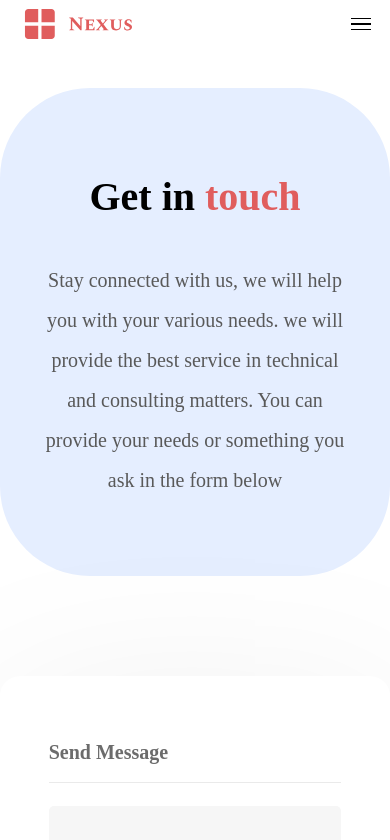
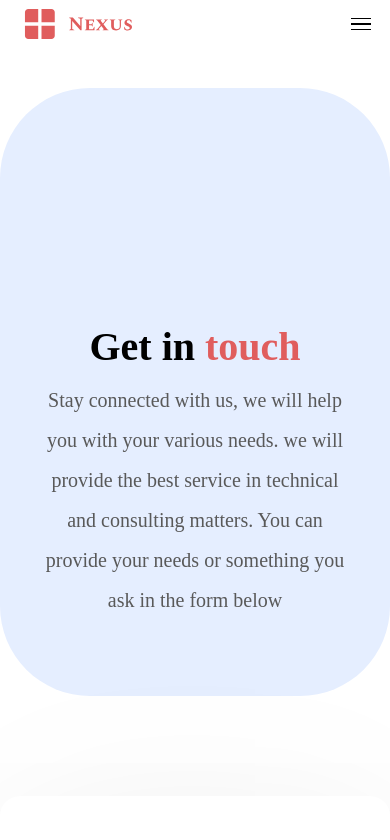
Before and after one commit to auscode/brochure-website, a React (Vite) app: page /contact in a window 390 px wide. Shown: the top 840 px of the page. Built offline with nearby package versions, Linux system fonts and the light colour scheme; a web font is replaced by a local one.

Commit message:
small screen size of contact text is handled

```diff
--- a/src/pages/Contact/index.jsx
+++ b/src/pages/Contact/index.jsx
@@ -120,9 +120,9 @@ const ContactPage = () => {
         {/* </div> */}
         <div className="flex flex-col items-start justify-start md:px-5 w-[92%] sm:px-0 md:w-full">
           <div className="bg-blue-50 flex flex-col items-center justify-start md:ml-[0] ml-[121px] p-[51px] sm:p-1 md:px-10 sm:px-5 rounded-[90px] w-[91%] md:w-full">
-            <div className="bg-[url('images/img_group744.svg')] sm:bg-none bg-cover bg-no-repeat flex flex-col md:gap-10 gap-[76px] h-[480px] items-center justify-end mb-[65px] sm:m-0 mt-[65px] p-[72px] md:px-10 sm:px-5">
+            <div className="bg-[url('images/img_group744.svg')] sm:bg-none bg-cover bg-no-repeat flex flex-col md:gap-10 sm:gap-[10px] gap-[76px] h-[480px] items-center justify-end mb-[65px] sm:m-0 sm:mt-[120px] mt-[65px] p-[72px] md:px-10 sm:px-5">
               <Text
-                className="mt-1 sm:text-[40px] md:text-[46px] text-[50px] text-black-900"
+                className="mt-1 sm:text-[40px] md:text-[46px] text-[50px] text-black-900 sm:text-center"
                 size="txtSourceSansProBold50"
               >
                 <span className="text-black-900 font-sourcesanspro text-left font-bold">
```
